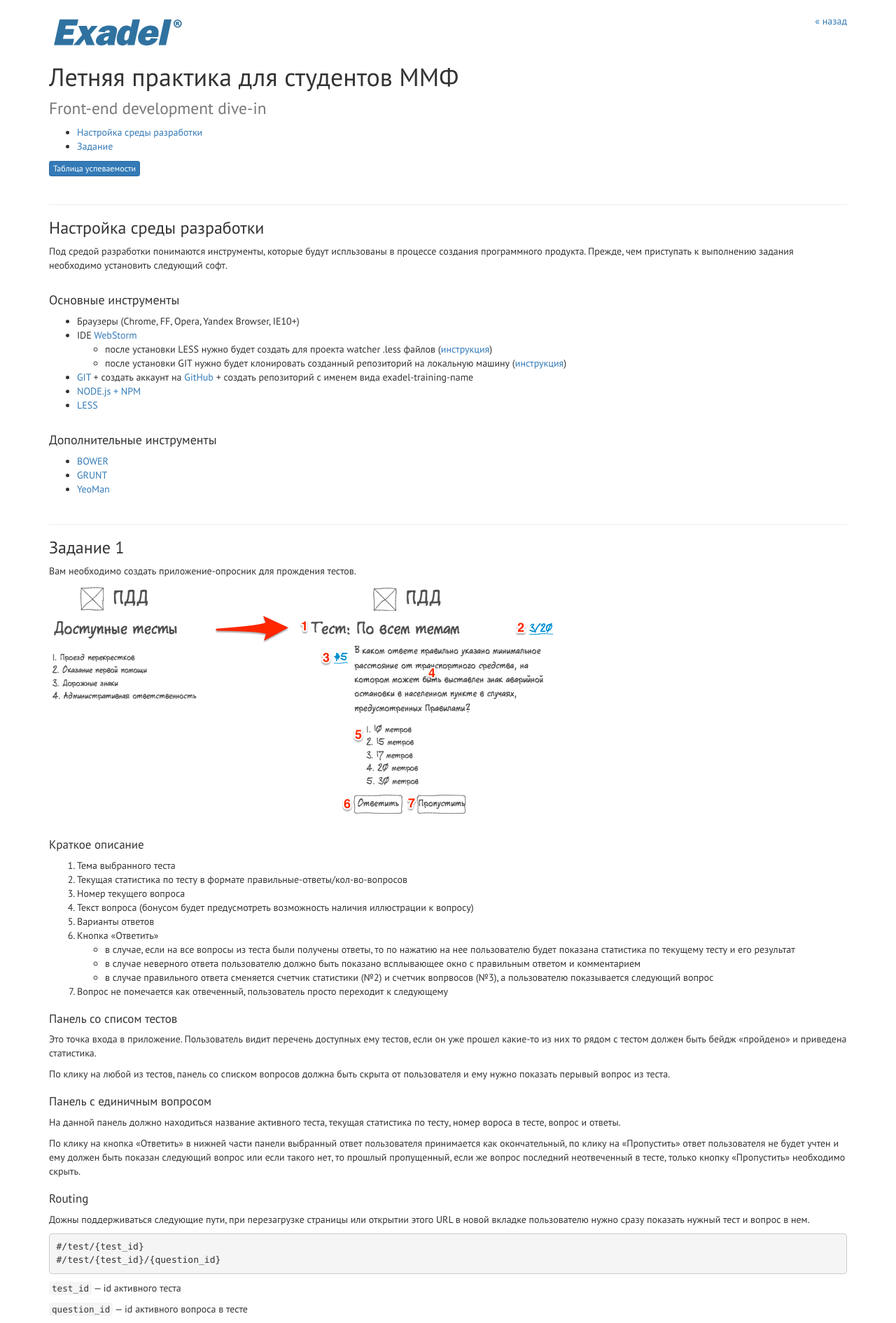
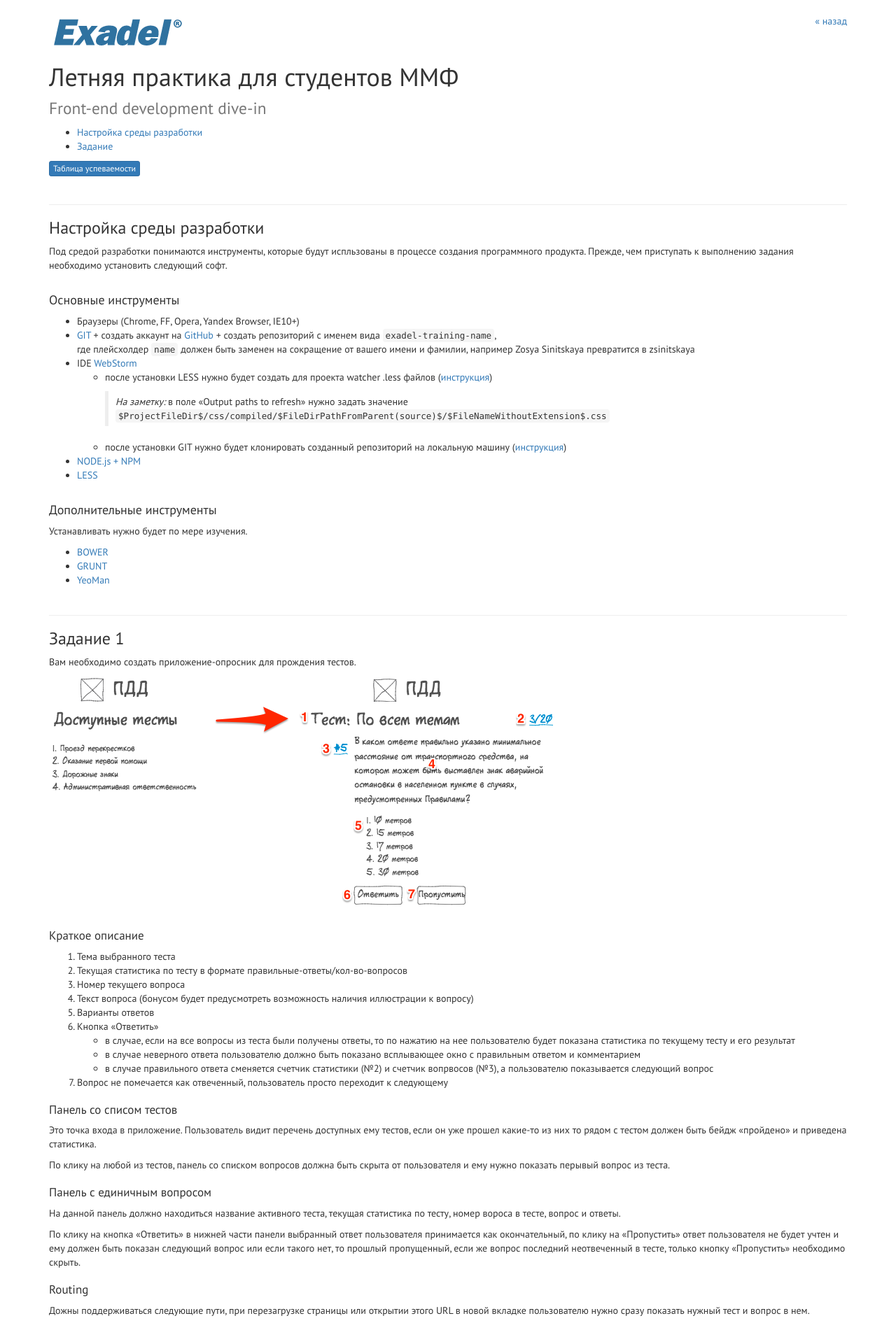
Before and after one commit to exadel-edu/exadel-edu.github.io, a Jekyll site: the page built from fe-camp.html, in a window 1280 px wide. Shown: the top 1891 px of the page at 70% size. Built offline with Jekyll 4.4.1, drawn with Linux system fonts in a browser that asks for light colours; nearby versions of some CDN libraries.

Commit message:
Clarified requirements for repo name and Less watcher setup

```diff
--- a/_includes/front-end-camp/environment.md
+++ b/_includes/front-end-camp/environment.md
@@ -6,14 +6,21 @@
 #### Основные инструменты [ ](#main-tools)
 
 * Браузеры (Chrome, FF, Opera, Yandex Browser, IE10+)
+* [GIT](http://git-scm.com/) + создать аккаунт на [GitHub](http://github.com) + создать репозиторий с именем вида `exadel-training-name`,<br/>
+  где плейсхолдер `name` должен быть заменен на сокращение от вашего имени и фамилии, например Zosya Sinitskaya превратится в zsinitskaya
 * IDE [WebStorm](http://www.jetbrains.com/webstorm/)
     * после установки LESS нужно будет создать для проекта watcher .less файлов ([инструкция](http://www.jetbrains.com/phpstorm/webhelp/using-file-watchers.html))
+
+    >_На заметку:_ в поле «Output paths to refresh» нужно задать значение `$ProjectFileDir$/css/compiled/$FileDirPathFromParent(source)$/$FileNameWithoutExtension$.css`
+
     * после установки GIT нужно будет клонировать созданный репозиторий на локальную машину ([инструкция](http://www.jetbrains.com/webstorm/webhelp/cloning-a-repository-from-github.html))
-* [GIT](http://git-scm.com/) + создать аккаунт на [GitHub](http://github.com) + создать репозиторий с именем вида exadel-training-name
 * [NODE.js + NPM](http://nodejs.org/)
 * [LESS](http://lesscss.org/)
 
 #### Дополнительные инструменты [ ](#other-tools)
+
+Устанавливать нужно будет по мере изучения.
+
 * [BOWER](http://bower.io/)
 * [GRUNT](http://gruntjs.com/)
 * [YeoMan](http://yeoman.io/)
--- a/css/styles.css
+++ b/css/styles.css
@@ -65,6 +65,13 @@
     height : 100%;
 }
 
+.course-description-item blockquote{
+    margin-left: 40px;
+    margin-top: 10px;
+    padding: 5px 10px;
+    font-size: 14px;
+}
+
 @media (max-width: 768px) {
     .jumbotron{
         padding: 5px;
```
